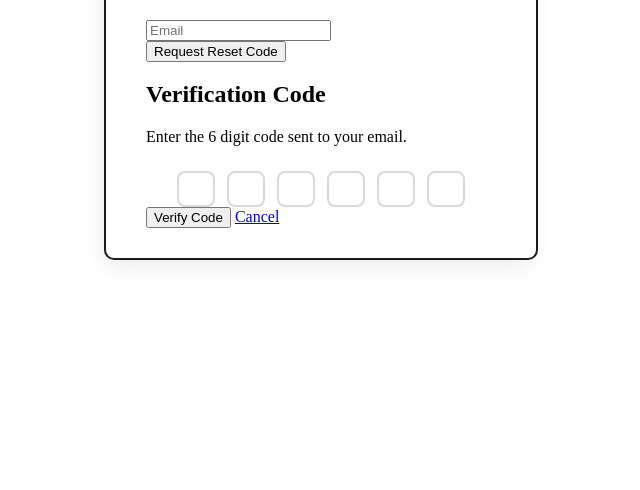
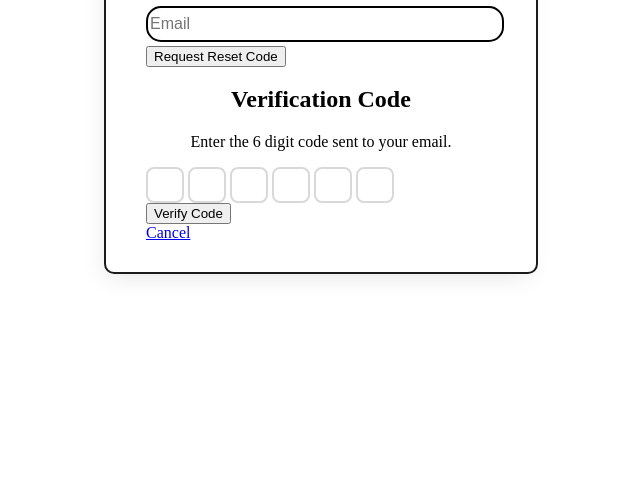
Before and after one commit to OyasumiOfficial/login-register-project, a plain HTML site: page PasswordReset.html in a window 1280 px wide. Shown: the part 310-800 px from the top of the page, without its empty margins (319-959 px from the left). Drawn offline with Linux system fonts and the light colour scheme.

Commit message:
Base CSS RecoverPassWord

```diff
--- a/PassResetStyle.css
+++ b/PassResetStyle.css
@@ -1,3 +1,7 @@
+h1,h2, p {
+    text-align: center;
+}
+
 body {
     display: flex;
     justify-content: center;
@@ -20,26 +24,32 @@ body {
     backdrop-filter: blur(3px);
 }
 
+.InputBox Input {
+    width: 100%;
+    height: 100%;
+    background-color: transparent;
+    border: 2px solid rgb(0, 0, 0);
+    border-radius: 15px;
+    outline: none;
+    font-size: 16px;
+    color: rgb(255, 255, 255);
+}
 
-.CodeInput {
-    display: flex;
-    justify-content: center;
-    gap: 12px;
-    margin-top: 25px;
+.InputBox {
+    position: relative;
+    width: 100%;
+    height: 30px;
+    margin: 10px 0;
 }
+
 
 .CodeInput input {
     width: 30px;
     height: 30px;
     border: 2px solid #d9d9d9;
     border-radius: 8px;
-    font-size: 28px;
+    font-size: 25px;
     text-align: center;
     outline: none;
     transition: .2s;
 }
-
-.CodeInput input:focus {
-    border-color: #4b5cff;
-    box-shadow: 0 0 8px rgba(75,92,255,.25);
-}
--- a/PasswordReset.html
+++ b/PasswordReset.html
@@ -43,9 +43,10 @@
 
             <button type="submit">Verify Code</button>
 
-            <a href="Login.html" class="RegisterButton">Cancel</a>
+            <div><a href="Login.html" class="RegisterButton">Cancel</a></div>
 
         </form>
+
     </main>
 
 </body>
```
